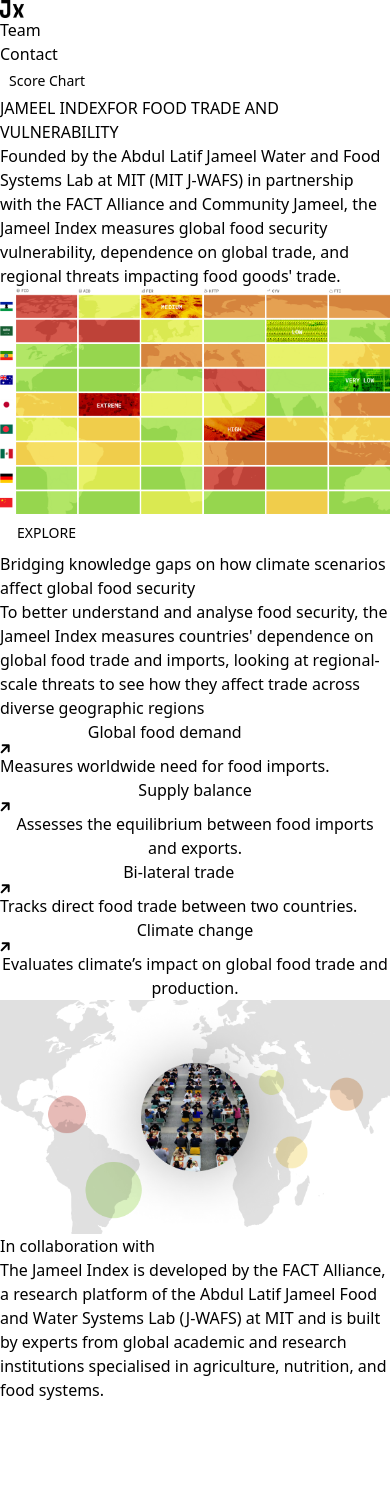
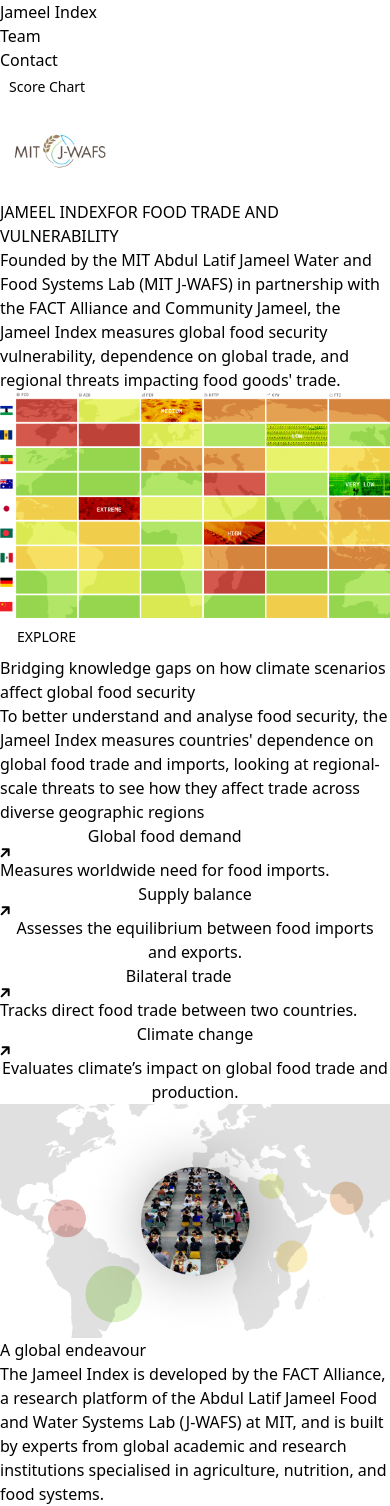
Before and after one commit to CJengineering/amphora-front, a Next.js app: page / in a window 390 px wide. Shown: the top 1506 px of the page. Built offline with nearby package versions, Linux system fonts and the light colour scheme.

Commit message:
updates and change to frontpage image

```diff
--- a/components/features-01.tsx
+++ b/components/features-01.tsx
@@ -63,7 +63,7 @@
                 onClick={(e) => { e.preventDefault(); setTab(3); }}
               >
                 <div className="flex items-center justify-between mb-1">
-                  <div className="font-mono font-semibold text-zinc-900">Bi-lateral trade</div>
+                  <div className="font-mono font-semibold text-zinc-900">Bilateral trade</div>
                   <svg className={`fill-zinc-400 shrink-0 ml-2 ${tab !== 3 ? 'hidden' : ''}`} xmlns="http://www.w3.org/2000/svg" width="10" height="10">
                     <path d="M8.667.186H2.675a.999.999 0 0 0 0 1.998h3.581L.971 7.469a.999.999 0 1 0 1.412 1.412l5.285-5.285v3.58a.999.999 0 1 0 1.998 0V1.186a.999.999 0 0 0-.999-.999Z" />
                   </svg>
--- a/components/features-02.tsx
+++ b/components/features-02.tsx
@@ -13,8 +13,8 @@
       <div className="py-12 md:py-20">
         <div className="max-w-4xl mx-auto px-4 sm:px-6">
           <div className="relative max-w-3xl mx-auto text-center pb-12 md:pb-20">
-            <h2 className="font-mono text-2xl leading-tight md:text-4xl font-bold text-zinc-900 mb-4">In collaboration with</h2>
-            <p className="text-lg text-zinc-500">The Jameel Index is developed by the FACT Alliance, a research platform of the Abdul Latif Jameel Food and Water Systems Lab (J-WAFS) at MIT and is built by experts from global academic and research institutions specialised in agriculture, nutrition, and food systems.</p>
+            <h2 className="font-mono text-2xl leading-tight md:text-4xl font-bold text-zinc-900 mb-4">A global endeavour</h2>
+            <p className="text-lg text-zinc-500">The Jameel Index is developed by the FACT Alliance, a research platform of the Abdul Latif Jameel Food and Water Systems Lab (J-WAFS) at MIT, and is built by experts from global academic and research institutions specialised in agriculture, nutrition, and food systems.</p>
           </div>
 
           {/* First Row */}
--- a/components/hero.tsx
+++ b/components/hero.tsx
@@ -9,7 +9,7 @@
       <div className="pt-32 pb-12 md:pt-32 md:pb-20">
         {/* Section content */}
         <div className="px-4 sm:px-6">
-          <div className="max-w-3xl mx-auto">
+          <div className="max-w-4xl mx-auto">
               <div className="text-center pb-12 md:pb-0">
               <h1 className="font-mono text-4xl sm:text-7xl font-bold text-black pb-4 leading-none">
   <span className="block">JAMEEL INDEX</span>
@@ -17,7 +17,7 @@
 </h1>
 
       <p className="text-lg sm:text-2xl text-zinc-500 mb-3 sm:mb-8">
-                Founded by the Abdul Latif Jameel Water and Food Systems Lab at MIT (MIT J-WAFS) in partnership with the FACT Alliance and Community Jameel, the Jameel Index measures global food security vulnerability, dependence on global trade, and regional threats impacting food goods' trade.
+                Founded by the MIT Abdul Latif Jameel Water and Food Systems Lab (MIT J-WAFS) in partnership with the FACT Alliance and Community Jameel, the Jameel Index measures global food security vulnerability, dependence on global trade, and regional threats impacting food goods' trade.
                 </p>
 
               </div>
--- a/components/testimonials.tsx
+++ b/components/testimonials.tsx
@@ -59,7 +59,7 @@
     },
     {
       image: TracyImage,
-      name: 'Track McVeigh',
+      name: 'Tracy McVeigh',
       user: 'The Guardian',
       link: '#0',
       content: '',
--- a/components/ui/footer.tsx
+++ b/components/ui/footer.tsx
@@ -18,7 +18,7 @@
                 <Image src={Logo} width={24} height={24} alt="Logo" />
               </Link>
             </div>
-            <div className="grow text-sm text-zinc-500">&copy; jameelindex.mit.edu |All rights reserved.</div>
+            <div className="grow text-sm text-zinc-500">&copy; jameelindex.mit.edu | All rights reserved</div>
 
             {/* Social links */}
             {/* <ul className="flex space-x-4 mt-4 mb-1">
--- a/components/ui/header.tsx
+++ b/components/ui/header.tsx
@@ -1,19 +1,24 @@
 import Link from 'next/link'
 import Image from 'next/image'
 import Logo from '@/public/images/logo.png'
+import JwafsLogo from '@/public/images/J-WAFS.png'
 
 export default function Header() {
   return (
     <header className="absolute top-2 md:top-6 w-full z-30">
       <div className="px-4 sm:px-6">
         <div className="max-w-3xl mx-auto">
-          <div className="flex items-center justify-between h-14 border border-transparent [background:linear-gradient(theme(colors.white),theme(colors.white))_padding-box,linear-gradient(120deg,theme(colors.zinc.300),theme(colors.zinc.100),theme(colors.zinc.300))_border-box] rounded-lg px-3">
+          <div className="flex items-center justify-between h-14 px-3">
 
             {/* Site branding */}
             <div className="shrink-0 mr-4">
               {/* Logo */}
+
+              {/* <Link className="flex items-center justify-center" href="/">
+                <Image src={Logo} width={24} height={24} alt="Logo" />
+               */}
               <Link className="flex items-center justify-center" href="/">
-                <Image src={Logo} width={24} height={24} alt="Logo" />
+              <p className="font-mono font-bold text-xl uppercase">Jameel Index</p>
               </Link>
             </div>
 
@@ -31,6 +36,7 @@
                 <li className="ml-1">
                   <Link className="btn-sm text-zinc-100 bg-blue-600 hover:bg-zinc-800 w-full shadow" href="/score-chart">Score Chart</Link>
                 </li>
+                <li><Image src={JwafsLogo} width={120} height={24} alt="Logo" /></li>
               </ul>
 
             </nav>
```
Also changed, not shown: public/images/JAMEEL_INDEX_HERO_IMAGE.png.
